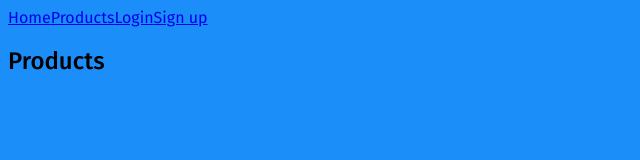
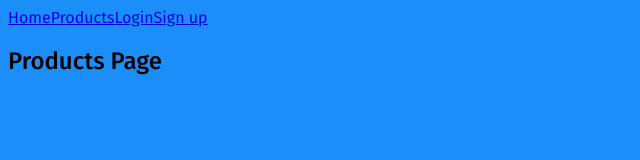
Before and after one commit to magneto-platform/magneto-fullStack-demo-project-01-frontend, a React (Create React App) app: page /product-list in a window 1280 px wide. Shown: the top 160 px of the page, without its empty margins (0-640 px from the left). Built offline with nearby package versions, Linux system fonts and the light colour scheme.

Commit message:
test new branch

```diff
--- a/src/containers/products/products.component.js
+++ b/src/containers/products/products.component.js
@@ -4,7 +4,7 @@ class Products extends Component {
   render() {
     return (
         <div>
-          <h2>Products</h2>
+          <h2>Products Page</h2>
         </div>
     );
   }
```
